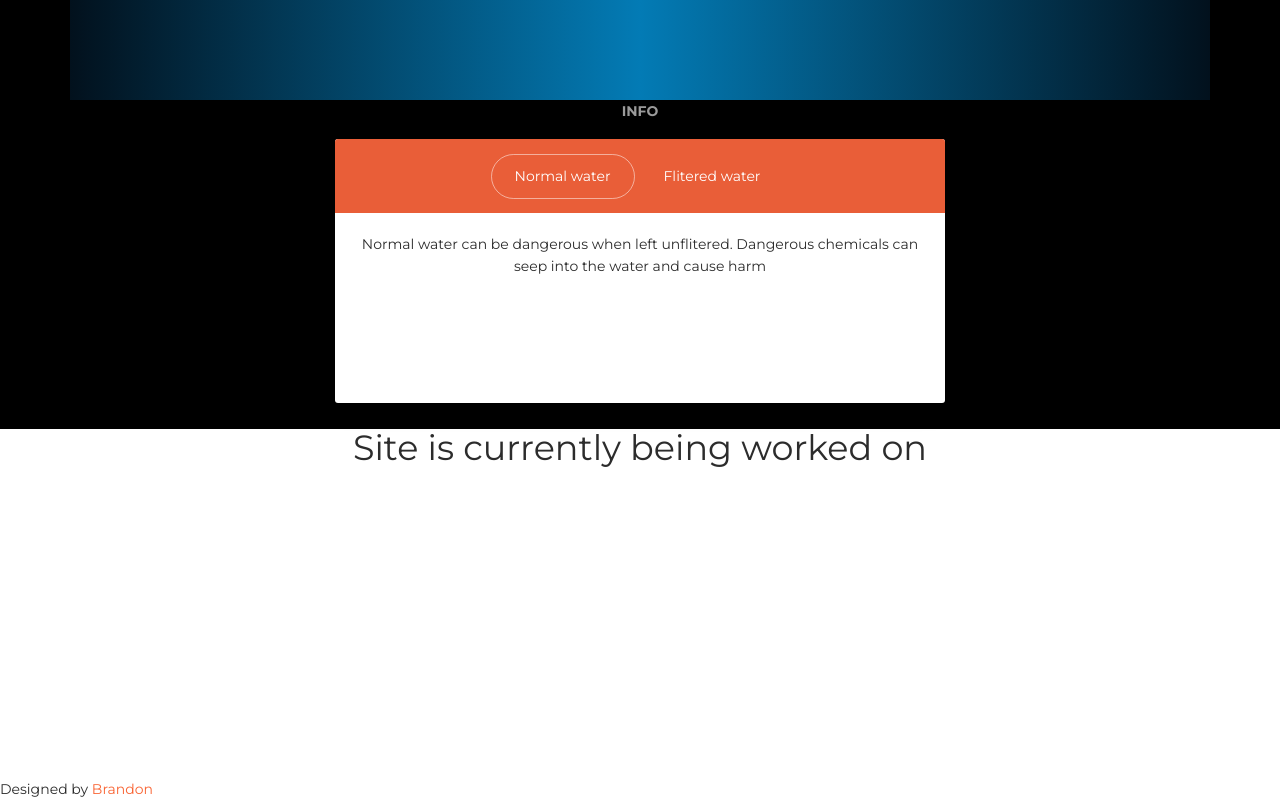
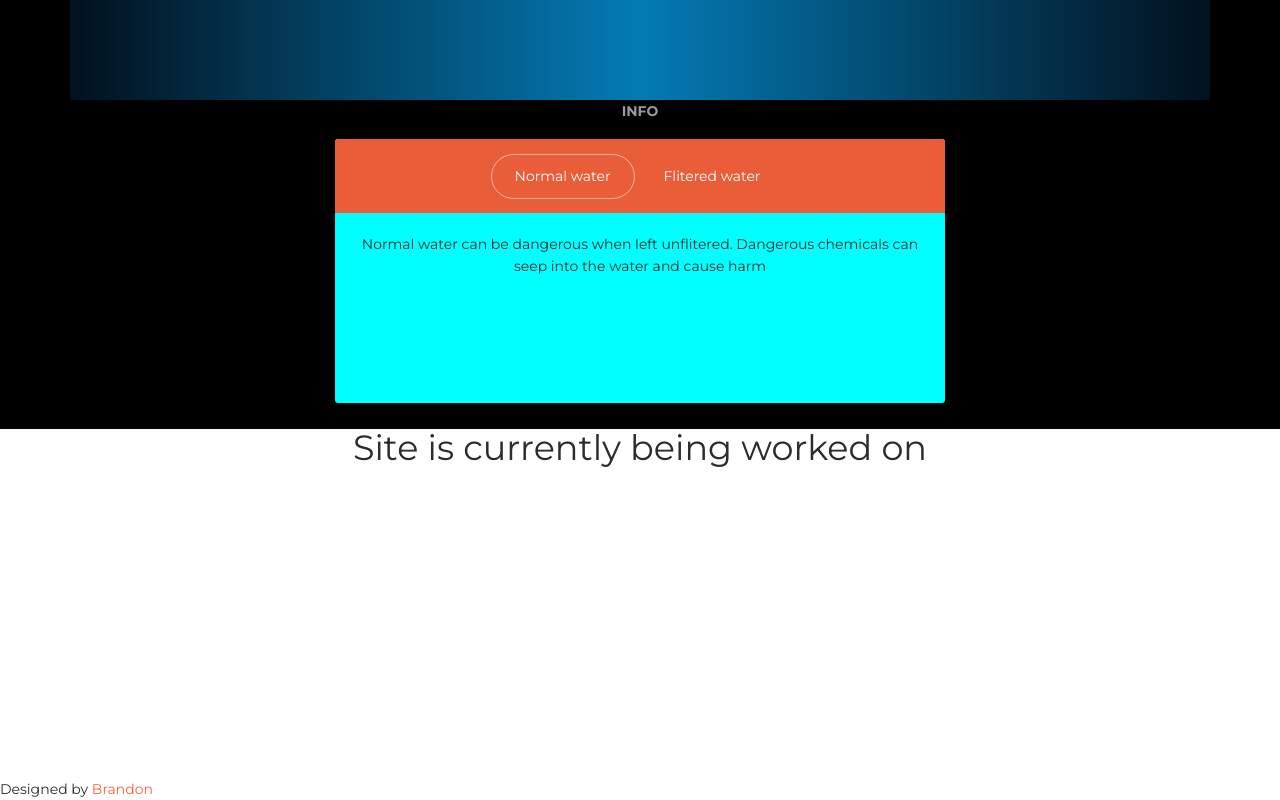
Before and after one commit to jaderoberts/jaderoberts.github.io, a plain HTML site: page index.html in a window 1280 px wide. Shown: the part 900-1700 px from the top of the page. Drawn offline with Linux system fonts and the light colour scheme.

Commit message:
Update index.html

```diff
--- a/index.html
+++ b/index.html
@@ -79,7 +79,7 @@ background: linear-gradient(to right, #02111D, #037BB5, #02111D); /* W3C, IE 10+
                         <div class="col-md-10 col-lg-8 col-xl-6 ml-auto mr-auto">
                             <p class="category" style="text-align: center;">Info</p>
                             <!-- Tabs with Background on Card -->
-                            <div class="card">
+                            <div class="card" style="background-color: cyan;"><!-- added cyan-->
                                 <ul class="nav nav-tabs nav-tabs-neutral justify-content-center" role="tablist" data-background-color="orange">
                                     <li class="nav-item">
                                         <a class="nav-link active" data-toggle="tab" href="#home1" role="tab">Normal water</a>
```
